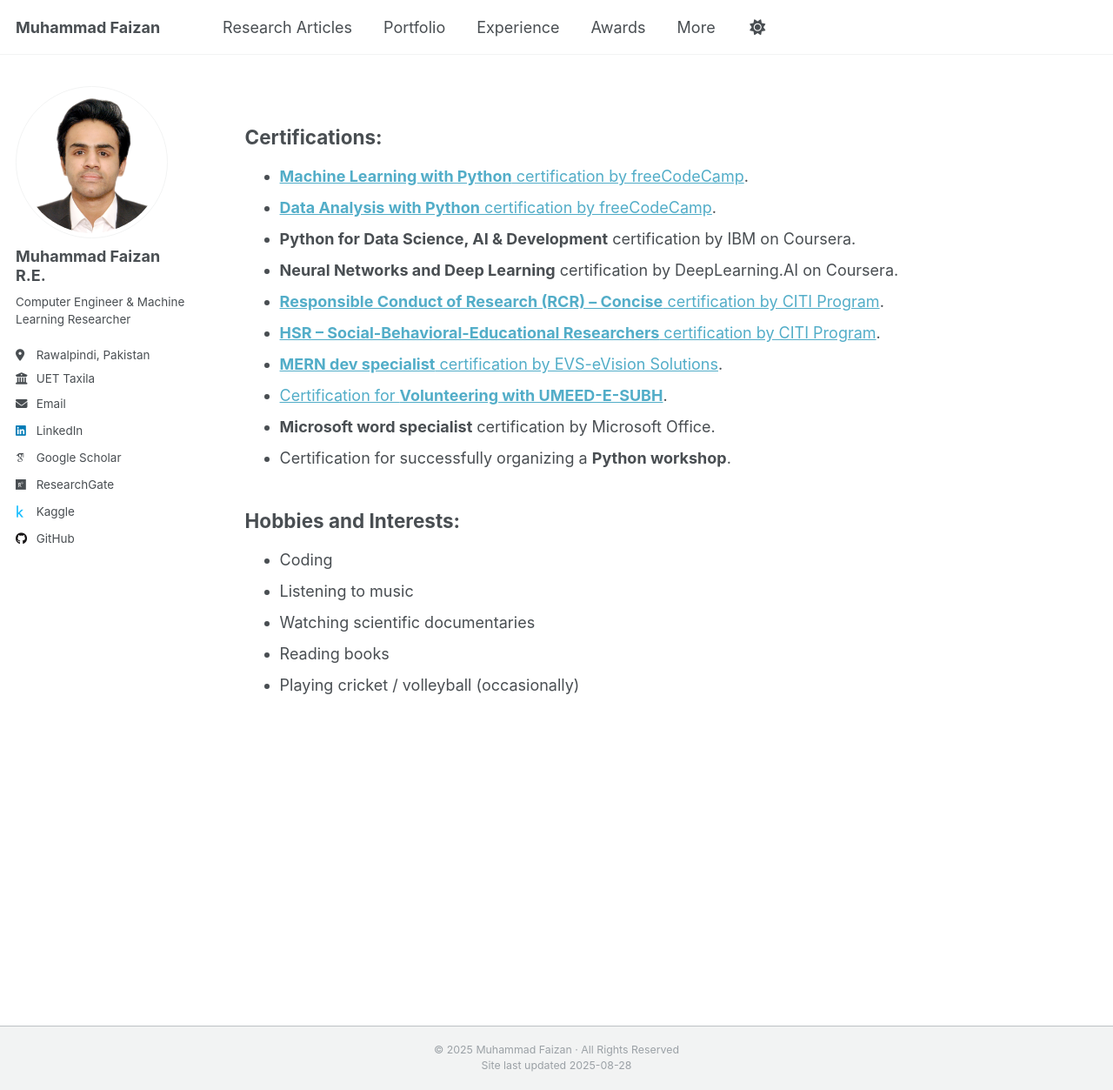
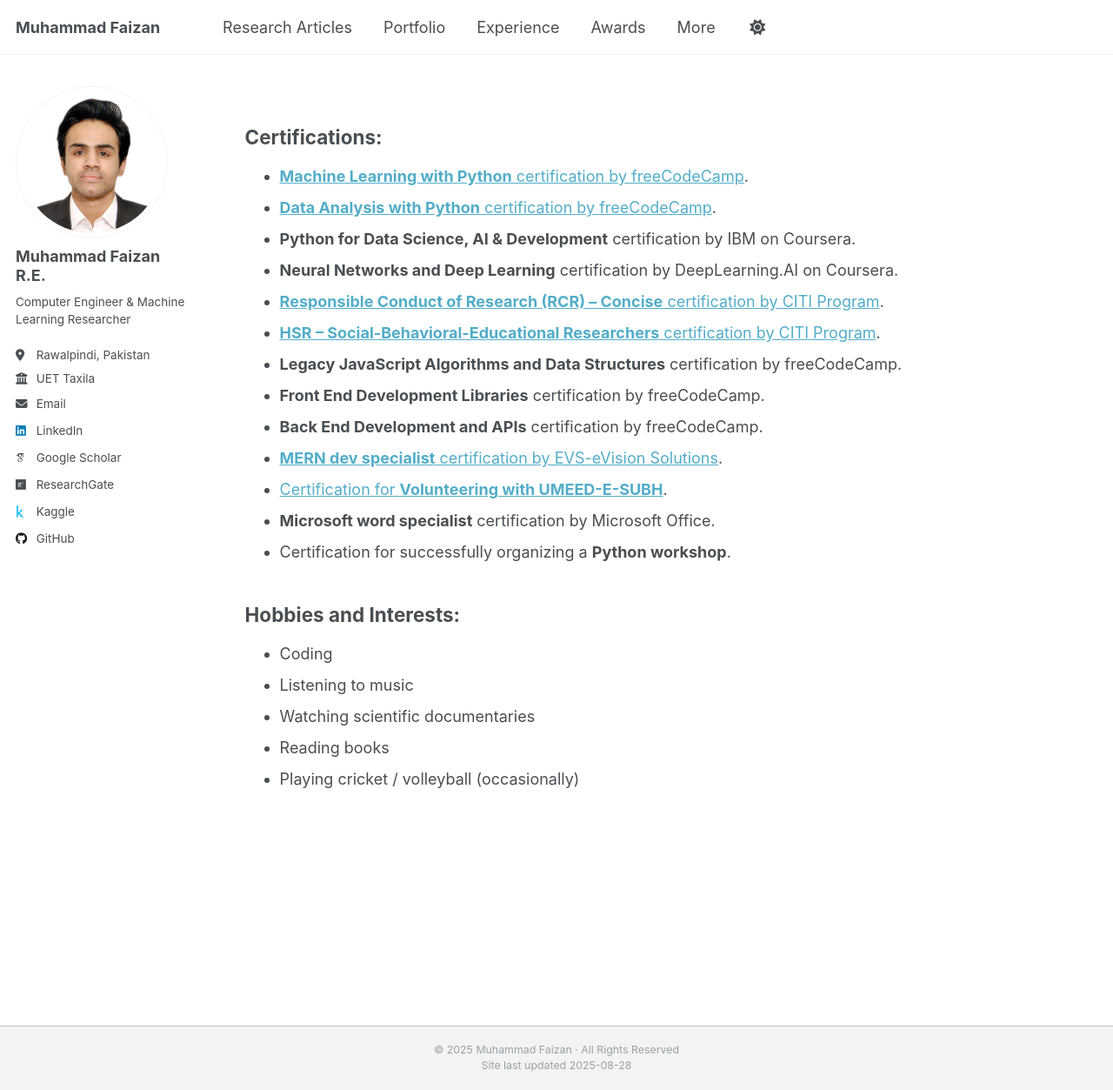
Before and after one commit to MuhammadFaizan99/MuhammadFaizan99.github.io, a Jekyll site: the page built from _pages/more.md, in a window 1280 px wide and 1253 px high. Shown: the whole window at 87% size. Built offline with Jekyll 4.4.1, drawn with Linux system fonts in a browser that asks for light colours; some web fonts are replaced; a script that is not in the unit is left out.

Commit message:
Update more.md

```diff
--- a/_pages/more.md
+++ b/_pages/more.md
@@ -16,6 +16,9 @@ redirect_from:
 - **Neural Networks and Deep Learning** certification by DeepLearning.AI on Coursera.
 - [**Responsible Conduct of Research (RCR) – Concise** certification by CITI Program](https://www.citiprogram.org/verify/?wb6c213f9-d3bb-4ae6-a0e0-3641674abc68-71594743).
 - [**HSR – Social-Behavioral-Educational Researchers** certification by CITI Program](https://www.citiprogram.org/verify/?w68492d72-519b-4e0b-bd8a-6bfbf94be0ad-71594790).
+- **Legacy JavaScript Algorithms and Data Structures** certification by freeCodeCamp.
+- **Front End Development Libraries** certification by freeCodeCamp.
+- **Back End Development and APIs** certification by freeCodeCamp.
 - [**MERN dev specialist** certification by EVS-eVision Solutions](https://drive.google.com/file/d/1Vq_yaPOXdfCmPjcW1wjV79CW_KK2tBBV/view?usp=sharing).
 - [Certification for **Volunteering with UMEED-E-SUBH**](https://drive.google.com/file/d/1NYcA-aowOeHe32njHK3TpKrUucUHjtcd/view?usp=sharing).
 - **Microsoft word specialist** certification by Microsoft Office.
```
